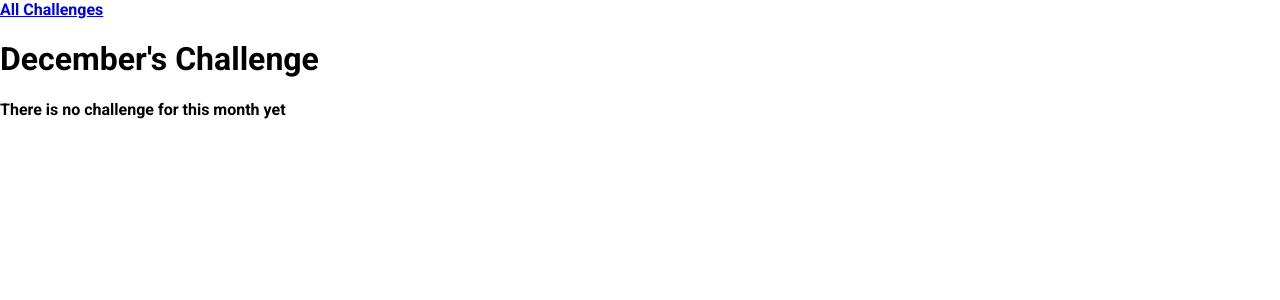
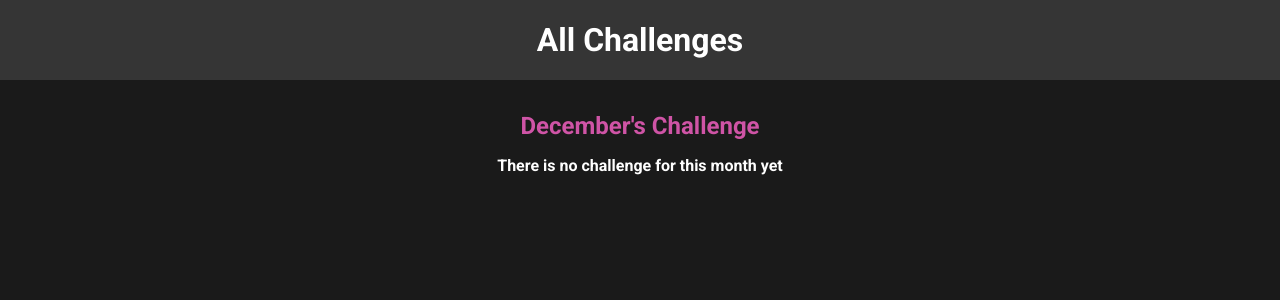
Before and after one commit to UmutAlihan/course-django-1, a Django app: page /challenges/december in a window 1280 px wide. Shown: the top 300 px of the page. Run offline with Django 3.2, Linux system fonts and the light colour scheme.

Commit message:
[section 4] adding CSS styling

```diff
--- /dev/null
+++ b/monthly_challenges/challenges/static/challenges/challenge.css
@@ -0,0 +1,23 @@
+h1,
+h2 {
+    font-weight: bold;
+    text-align: center;
+    color: #fff;
+}
+
+h1 {
+    font-size: 1.5em;
+    margin: 2rem 0 1rem 0;
+    font-weight: normal;
+    color: #cf54a6;
+ }
+
+h2 {
+    font-size: 3em;
+    font-weight: bold;
+}
+
+.fallback {
+    text-align: center;
+    color: #fff;
+}
--- a/monthly_challenges/challenges/static/challenges/challenges.css
+++ /dev/null
@@ -1,3 +0,0 @@
-ul {
-    list-style: none;
-}
--- /dev/null
+++ b/monthly_challenges/challenges/static/challenges/includes/header.css
@@ -0,0 +1,25 @@
+header {
+    width: 100%;
+    height: 5rem;
+    background-color: #353535;
+}
+
+header nav {
+    width: 100%;
+    height: 100%;
+    display: flex;
+    justify-content: center;
+    align-items: center;
+}
+
+header nav a {
+    color: #fff;
+    font-size: 2rem;
+    font-weight: bold;
+    text-decoration: none;
+}
+
+header nav a:hover,
+header nav a:active {
+    color: #cf54a6;
+}
--- a/monthly_challenges/challenges/templates/challenges/challenge.html
+++ b/monthly_challenges/challenges/templates/challenges/challenge.html
@@ -1,4 +1,11 @@
 {% extends "base.html" %}
+{% load static %}
+
+
+{% block css_files %}
+<link rel="stylesheet" href="{% static 'challenges/challenge.css' %}">
+<link rel="stylesheet" href="{% static 'challenges/includes/header.css' %}">
+{% endblock %}
 
 {% block page_title %}
     {{ month|title }} Challenge
@@ -11,6 +18,6 @@
     {% if text is not None %}
         <h2>{{ text }}</h2>
     {% else %}
-        <p>There is no challenge for this month yet</p>
+        <p class="fallback"> There is no challenge for this month yet</p>
     {% endif %}
 {% endblock %}
--- a/monthly_challenges/challenges/templates/challenges/index.html
+++ b/monthly_challenges/challenges/templates/challenges/index.html
@@ -2,7 +2,8 @@
 {% load static %}
 
 {% block css_files %}
-<link rel="stylesheet" href="{% static 'challenges/challenges.css' %}">
+<link rel="stylesheet" href="{% static 'challenges/index.css' %}">
+<link rel="stylesheet" href="{% static 'challenges/includes/header.css' %}">
 {% endblock %}
 
     {%block page_title%}
--- a/monthly_challenges/static/styles.css
+++ b/monthly_challenges/static/styles.css
@@ -7,4 +7,5 @@ html {
 
 body {
     margin: 0;
+    background-color: #1a1a1a;
 }
```
Also changed, not shown: monthly_challenges/challenges/static/challenges/index.css (added, +36 -0 lines).
